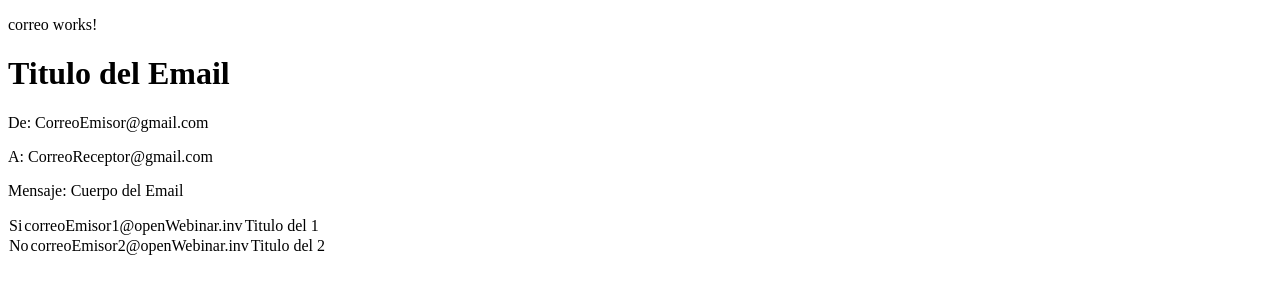
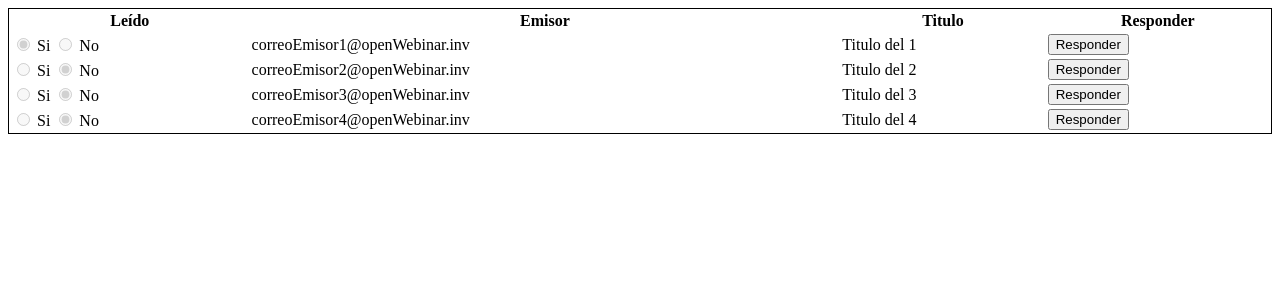
Before and after one commit to SEHASL/PROYECTO, an Angular app: page / in a window 1280 px wide. Shown: the top 300 px of the page. Built offline with nearby package versions, Linux system fonts and the light colour scheme.

Commit message:
Commit 5

```diff
--- a/src/app/Components/lcorreo/lcorreo.component.html
+++ b/src/app/Components/lcorreo/lcorreo.component.html
@@ -1,8 +1,25 @@
-<div *ngFor="let correo of correos">
-    <td>
-        <div *ngIf="correo.leido">Si</div>
-        <div *ngIf="!correo.leido">No</div>
-    </td>
-    <td>{{correo.emisor}}</td>
-    <td>{{correo.titulo}}</td>
-</div>
+<table style="width: 100%; border: 1px solid black;">
+    <tr>
+      <th>Leído</th>
+      <th>Emisor</th>
+      <th>Titulo</th>
+      <th>Responder</th>
+    </tr>
+    <ng-container *ngFor="let correo of correos; index as i;">
+      <tr>
+        <td>
+            <input type="radio" name="leido-{{i}}" [(ngModel)]="correo.leido" [value]=true disabled> Si
+            <input type="radio" name="leido-{{i}}" [(ngModel)]="correo.leido" [value]=false disabled> No
+          </td>
+          <td>{{correo.emisor}}</td>
+          <td>{{correo.titulo}}</td>
+          <td>
+            <button (click)="clickResponder(correo)">Responder</button>
+          </td>
+
+        </tr>
+        <tr *ngIf="correo.responder">
+            <app-ncorreo [correo]="correo"></app-ncorreo>
+          </tr>
+        </ng-container>
+      </table>
--- a/src/app/Components/lcorreo/lcorreo.component.ts
+++ b/src/app/Components/lcorreo/lcorreo.component.ts
@@ -8,7 +8,8 @@ import { Component, OnInit } from '@angular/core';
 export class LcorreoComponent implements OnInit {
 
   correos: any[];
-
+  responder: boolean;
+  correo: any;
   constructor() {
     const correo1 = {
       titulo: "Titulo del 1",
@@ -30,9 +31,34 @@ export class LcorreoComponent implements OnInit {
     this.correos = [];
     this.correos.push(correo1);
     this.correos.push(correo2);
+
+    this.correos.push({
+      titulo: "Titulo del 3",
+      cuerpo: `Cuerpo del Email, Cuerpo del Email, Cuerpo del Email, Cuerpo del Email, Cuerpo del Email, Cuerpo del Email
+        Cuerpo del Email, Cuerpo del Email, Cuerpo del Email, Cuerpo del Email, Cuerpo del Email, Cuerpo del Email, Cuer`,
+      emisor: 'correoEmisor3@openWebinar.inv',
+      destinatario: 'correoReceptor@openWebinar.inv',
+      leido: false,
+    });
+    this.correos.push({
+      titulo: "Titulo del 4",
+      cuerpo: `Cuerpo del Email, Cuerpo del Email, Cuerpo del Email, Cuerpo del Email, Cuerpo del Email, Cuerpo del Email
+        Cuerpo del Email, Cuerpo del Email, Cuerpo del Email, Cuerpo del Email, Cuerpo del Email, Cuerpo del Email, Cuer`,
+      emisor: 'correoEmisor4@openWebinar.inv',
+      destinatario: 'correoReceptor@openWebinar.inv',
+      leido: false,
+    });
+
+    this.responder = false;
+
   }
 
   ngOnInit() {
   }
 
+  clickResponder(correo) {
+    correo.responder = !correo.responder
+  }
+
+
 }
--- a/src/app/Components/ncorreo/ncorreo.component.ts
+++ b/src/app/Components/ncorreo/ncorreo.component.ts
@@ -1,4 +1,4 @@
-import { Component, OnInit } from '@angular/core';
+import { Component, OnInit, Input } from '@angular/core';
 import { FormBuilder, FormGroup, Validators } from '@angular/forms';
 
 @Component({
@@ -10,6 +10,8 @@ export class NcorreoComponent implements OnInit {
 
   ncorreo: FormGroup;
   submitted = false;
+  @Input() correo: any;
+
   constructor(private formBuilder: FormBuilder) { }
 
   ngOnInit() {
@@ -18,6 +20,14 @@ export class NcorreoComponent implements OnInit {
         cuerpo: ['', [Validators.required, Validators.minLength(10)]],
         destinatario: ['', [Validators.required, Validators.email]],
       });
+
+    if(this.correo != undefined){
+      console.log("A",this.correo);
+      this.ncorreo.patchValue({
+        titulo: 'Re: '+ this.correo.titulo,
+        destinatario: this.correo.emisor
+      });
+    }
   }
 
   get formulario() { return this.ncorreo.controls; }
--- a/src/app/app.component.html
+++ b/src/app/app.component.html
@@ -1,4 +1,5 @@
 
 <router-outlet></router-outlet>
-<app-correo></app-correo>
+<!--<app-correo></app-correo>-->
 <app-lcorreo></app-lcorreo>
+<!--<app-ncorreo></app-ncorreo>-->
```
Also changed, not shown: src/app/app.module.ts (+7 -2 lines).
